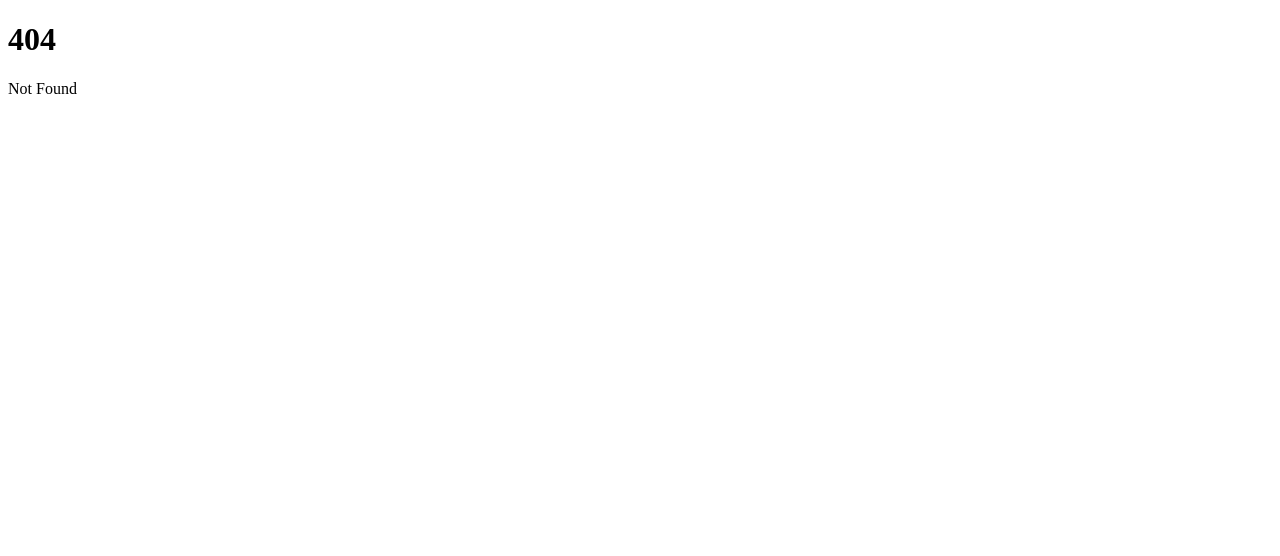
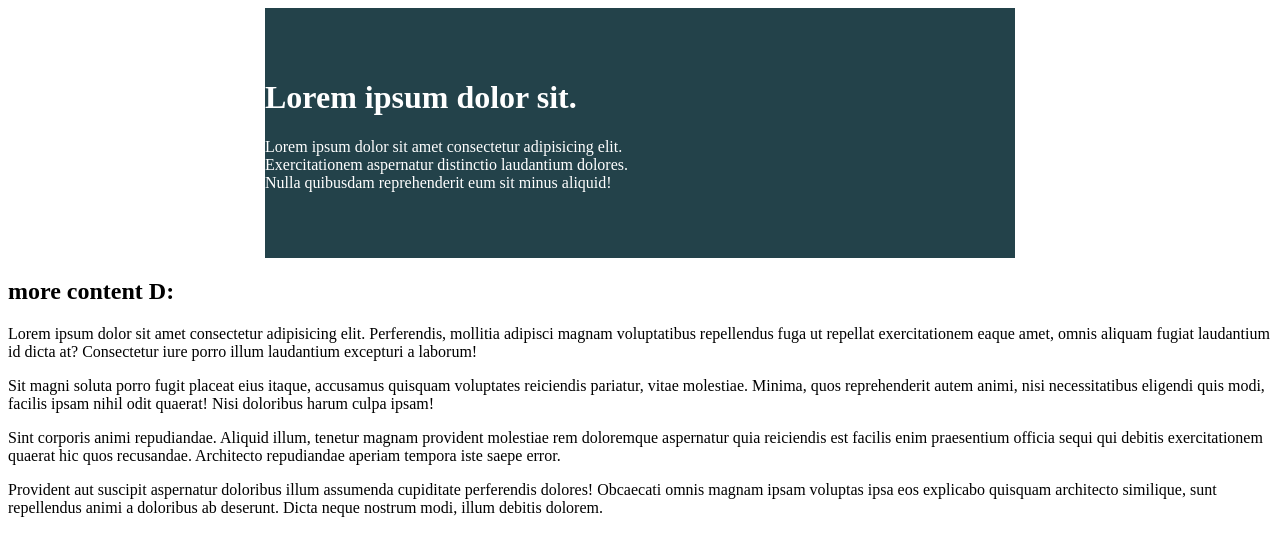
Before and after one commit to TaufiqHdyt/crl-21, a SvelteKit app: page /day-3/challenge in a window 1280 px wide. Before the commit this address had no page. Shown: the top 556 px of the page. Built offline with nearby package versions, Linux system fonts and the light colour scheme.

Commit message:
day 3 - challenge

```diff
--- /dev/null
+++ b/src/routes/day-3/challenge/+page.server.ts
@@ -0,0 +1,7 @@
+import type { PageServerLoad } from './$types';
+
+export const load = (async () => {
+	return {
+		title: 'Day 3 Challenge'
+	};
+}) satisfies PageServerLoad;
--- /dev/null
+++ b/src/routes/day-3/challenge/+page.svelte
@@ -0,0 +1,41 @@
+<script lang="ts">
+	import type { PageData } from './$types';
+
+	export let data: PageData;
+</script>
+
+<div class="container">
+	<div class="intro-content">
+		<h1>Lorem ipsum dolor sit.</h1>
+		<p>
+			Lorem ipsum dolor sit amet consectetur adipisicing elit. Exercitationem aspernatur distinctio
+			laudantium dolores. Nulla quibusdam reprehenderit eum sit minus aliquid!
+		</p>
+	</div>
+</div>
+
+<h2>more content D:</h2>
+<p>
+	Lorem ipsum dolor sit amet consectetur adipisicing elit. Perferendis, mollitia adipisci magnam
+	voluptatibus repellendus fuga ut repellat exercitationem eaque amet, omnis aliquam fugiat
+	laudantium id dicta at? Consectetur iure porro illum laudantium excepturi a laborum!
+</p>
+<p>
+	Sit magni soluta porro fugit placeat eius itaque, accusamus quisquam voluptates reiciendis
+	pariatur, vitae molestiae. Minima, quos reprehenderit autem animi, nisi necessitatibus eligendi
+	quis modi, facilis ipsam nihil odit quaerat! Nisi doloribus harum culpa ipsam!
+</p>
+<p>
+	Sint corporis animi repudiandae. Aliquid illum, tenetur magnam provident molestiae rem doloremque
+	aspernatur quia reiciendis est facilis enim praesentium officia sequi qui debitis exercitationem
+	quaerat hic quos recusandae. Architecto repudiandae aperiam tempora iste saepe error.
+</p>
+<p>
+	Provident aut suscipit aspernatur doloribus illum assumenda cupiditate perferendis dolores!
+	Obcaecati omnis magnam ipsam voluptas ipsa eos explicabo quisquam architecto similique, sunt
+	repellendus animi a doloribus ab deserunt. Dicta neque nostrum modi, illum debitis dolorem.
+</p>
+
+<style>
+	@import 'style.css';
+</style>
--- /dev/null
+++ b/src/routes/day-3/challenge/style.css
@@ -0,0 +1,39 @@
+/* INSTRUCTIONS
+ *
+ * 1) Keep the text inside .intro-content
+ *    in the same place, but have the background
+ *    extend from one side of the viewport
+ *    to the other, no matter how wide or narrow
+ *    the browser is.
+ *
+ * 2) Limit the maximum width of the text in the
+ *    bottom area.
+ *
+ * You may modify the HTML if needed
+ * (you probably should for this challenge)
+ *
+ */
+
+* {
+	box-sizing: border-box;
+}
+
+body {
+	margin: 0;
+	font-family: sans-serif;
+}
+
+.container {
+	width: 80%;
+	max-width: 750px;
+	margin: 0 auto;
+
+	background: #23424a;
+	color: white;
+
+	padding: 50px 0;
+}
+
+.intro-content {
+	width: 50%;
+}
```
